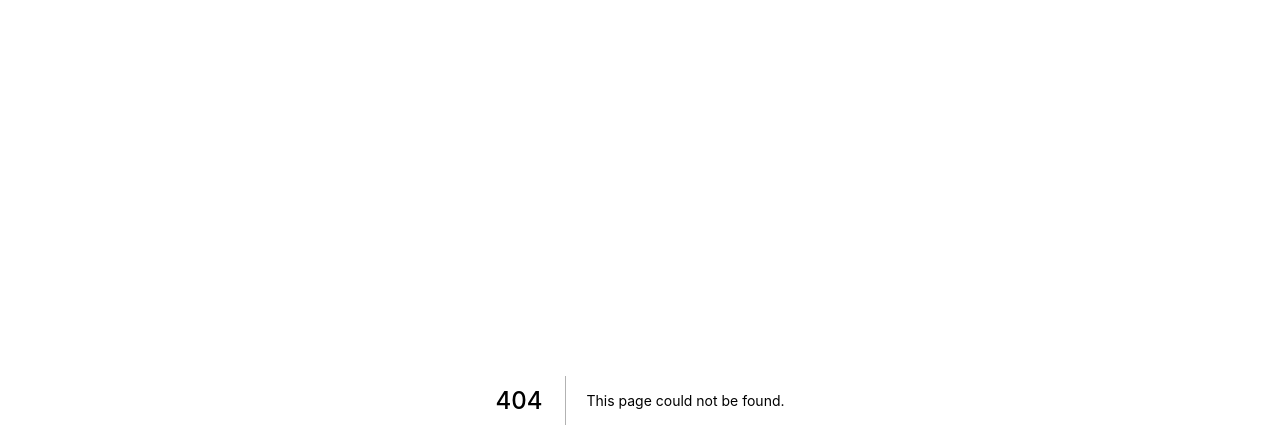
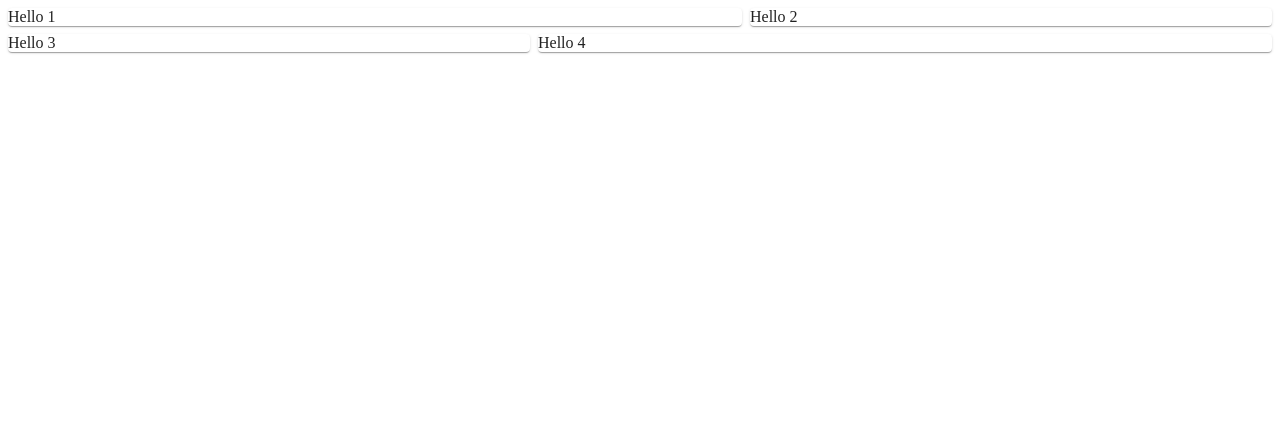
Before and after one commit to dheerajmpai/mui-templates, a Next.js app: page /grid1 in a window 1280 px wide. Before the commit this address had no page. Shown: the top 448 px of the page. Built offline with nearby package versions, Linux system fonts and the light colour scheme.

Commit message:
file change

```diff
--- /dev/null
+++ b/pages/grid1.js
@@ -0,0 +1,29 @@
+import Grid from '@material-ui/core/Grid';
+// import Container from '@material-ui/core/Container';
+import Paper from '@material-ui/core/Paper';
+import React from 'react';
+
+export default function GridPage() {
+    return (
+        <React.Fragment>
+            <Grid container spacing={1}>
+                <Grid item xs={12} md={7} >
+                    <Paper>Hello 1</Paper>
+                </Grid>
+                <Grid item xs={12} md={5} >
+                    <Paper>Hello 2</Paper>
+                </Grid>
+                <Grid item xs={12} md={5} >
+                    <Paper>Hello 3</Paper>
+                </Grid>
+                <Grid item xs={12} md={7} >
+                    <Paper>Hello 4</Paper>
+                </Grid>
+            </Grid>
+        </React.Fragment>
+
+
+    )
+
+
+}
```
Also changed, not shown: components/comps.js (added, +54 -0 lines).
